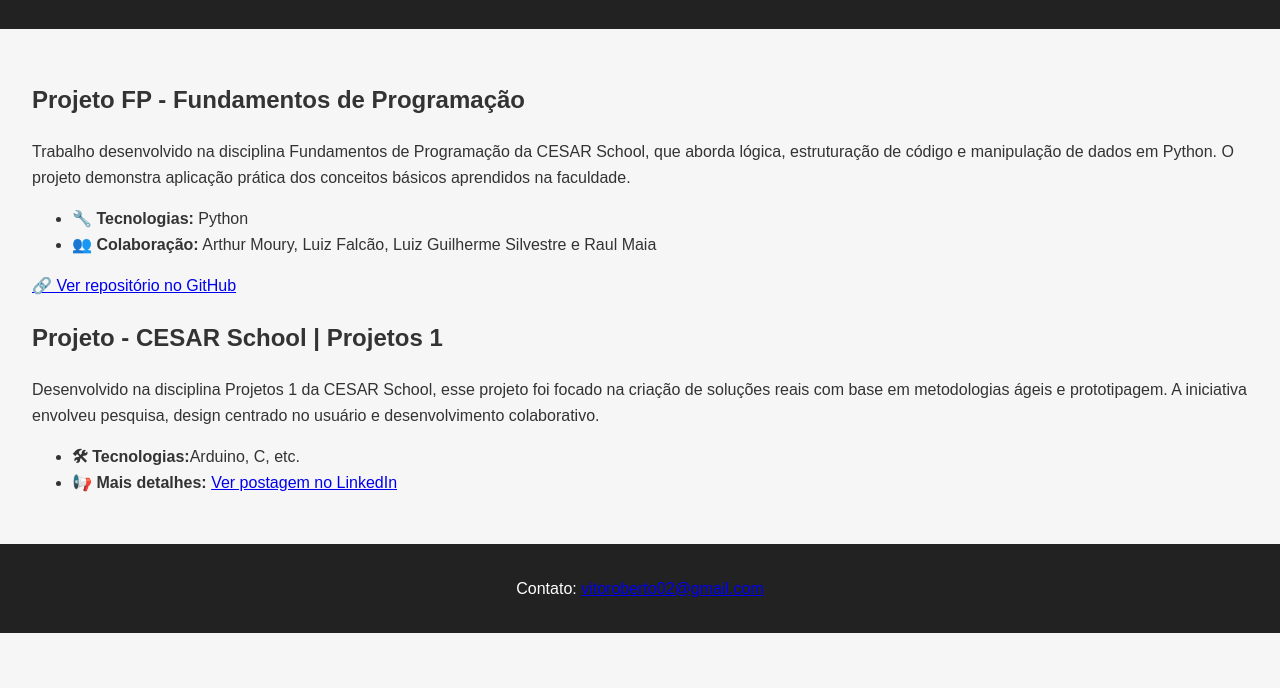
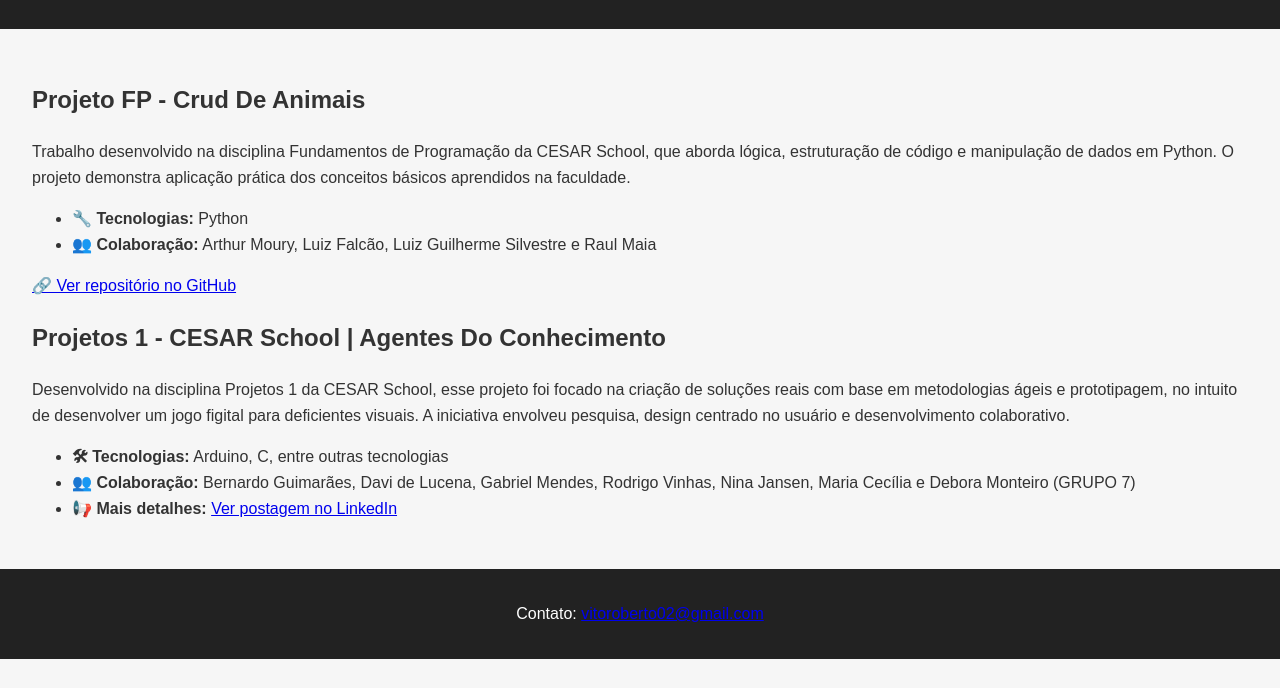
Before and after one commit to VR0414/Site-WEB-Portf-lio-.IC, a plain HTML site: page projetos.html in a window 1280 px wide. Shown: the part 112-800 px from the top of the page. Drawn offline with Linux system fonts and the light colour scheme; files that its build step writes are made by us from their sources; files whose address does not match are found by name.

Commit message:
Update projetos.html

```diff
--- a/projetos.html
+++ b/projetos.html
@@ -21,7 +21,7 @@
   <main class="container fade-in">
 
     <section class="projeto">
-      <h2>Projeto FP - Fundamentos de Programação</h2>
+      <h2>Projeto FP - Crud De Animais</h2>
       <p>Trabalho desenvolvido na disciplina Fundamentos de Programação da CESAR School, que aborda lógica, estruturação de código e manipulação de dados em Python. O projeto demonstra aplicação prática dos conceitos básicos aprendidos na faculdade.</p>
       <ul>
         <li><strong>🔧 Tecnologias:</strong> Python</li>
@@ -31,10 +31,12 @@
     </section>
 
     <section class="projeto">
-      <h2>Projeto - CESAR School | Projetos 1</h2>
-      <p>Desenvolvido na disciplina Projetos 1 da CESAR School, esse projeto foi focado na criação de soluções reais com base em metodologias ágeis e prototipagem. A iniciativa envolveu pesquisa, design centrado no usuário e desenvolvimento colaborativo.</p>
+      <h2>Projetos 1 - CESAR School | Agentes Do Conhecimento</h2>
+      <p>Desenvolvido na disciplina Projetos 1 da CESAR School, esse projeto foi focado na criação de soluções reais com base em metodologias ágeis e prototipagem, no intuito de desenvolver um jogo figital para deficientes visuais.
+        A iniciativa envolveu pesquisa, design centrado no usuário e desenvolvimento colaborativo.</p>
       <ul>
-        <li><strong>🛠 Tecnologias:</strong>Arduino, C, etc. </li>
+        <li><strong>🛠 Tecnologias:</strong> Arduino, C, entre outras tecnologias</li>
+        <li><strong>👥 Colaboração:</strong> Bernardo Guimarães, Davi de Lucena, Gabriel Mendes, Rodrigo Vinhas, Nina Jansen, Maria Cecília e Debora Monteiro (GRUPO 7)</li>
         <li><strong>📢 Mais detalhes:</strong> <a href="https://www.linkedin.com/posts/vitor-gadelha-908980367_queria-compartilhar-sobre-o-projeto-que-fiz-activity-7336192776163762176-SmQL?utm_source=social_share_send&utm_medium=member_desktop_web&rcm=ACoAAFsXKRgBhh4U9hZbQf_7TBkeCfN-BssyN1w" target="_blank" rel="noopener noreferrer">Ver postagem no LinkedIn</a></li>
       </ul>
     </section>
```
